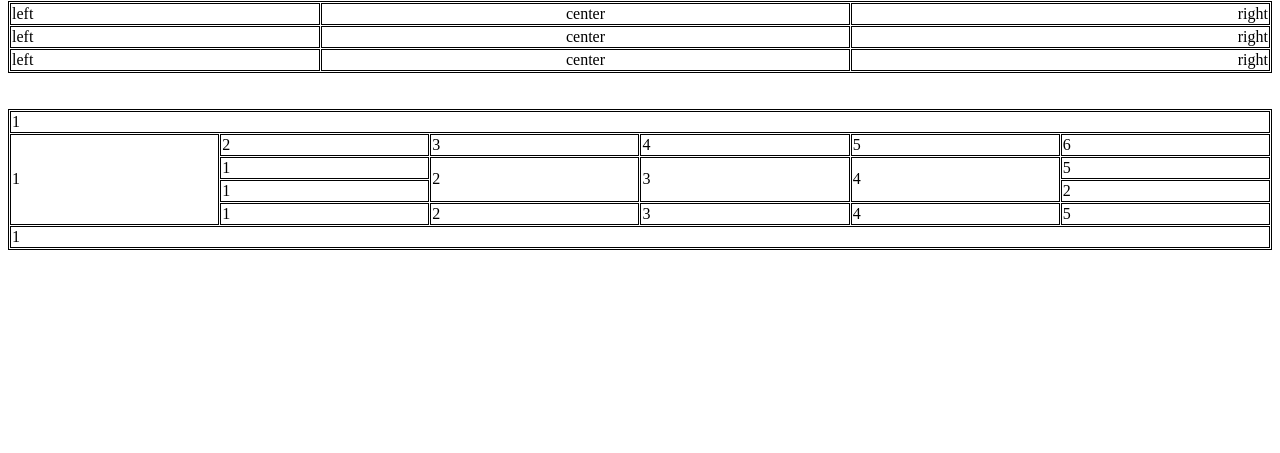
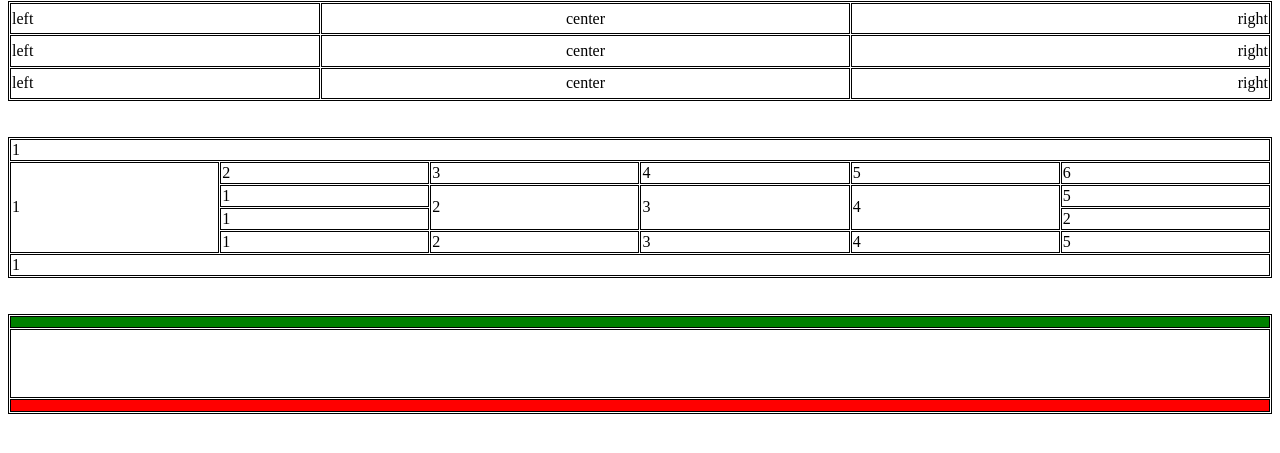
Before and after one commit to acciojob/alignment-Sameerpatle, a website: page main.html in a window 1280 px wide. Shown: the part 79-532 px from the top of the page. Drawn offline with Linux system fonts and the light colour scheme.

Commit message:
created a submission

```diff
--- a/main.html
+++ b/main.html
@@ -73,4 +73,19 @@
 
     </table>
 
+	<br><br>
+
+	<table id="table-3">
+		<tr style="background-color:green">
+			<td colspan="6"></td>
+
+		</tr>
+		<tr>
+			<td><img src=""></td>
+		</tr>
+		<tr style="background-color:red;">
+			<td colspan="6"></td>
+		</tr>
+	</table>
+
 </html>
--- a/styles.css
+++ b/styles.css
@@ -5,6 +5,7 @@ table,td{
 }
 table{
 	width:100%;
+	height:100px
 }
 .center{
 	text-align:center;
```
